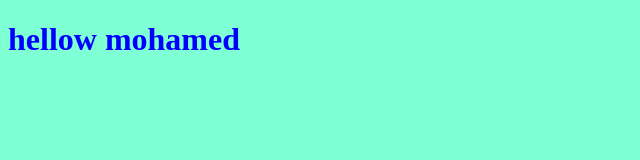
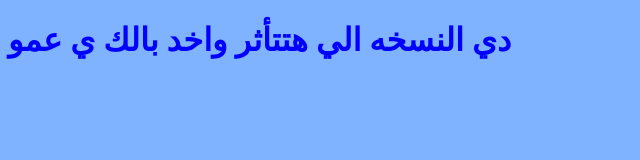
Before and after one commit to MohamedElDeeb11/myproject, a plain HTML site: page index.html in a window 1280 px wide. Shown: the whole page, without its empty margins (0-640 px from the left). Drawn offline with Linux system fonts and the light colour scheme.

Commit message:
version change

```diff
--- a/index.html
+++ b/index.html
@@ -9,7 +9,7 @@
 </head>
 
 <body>
-    <h1>hellow mohamed</h1>
+    <h1>دي النسخه الي هتتأثر واخد بالك ي عمو</h1>
     <script src="app.js"></script>
 </body>
 
--- a/style.css
+++ b/style.css
@@ -3,5 +3,5 @@ h1 {
 }
 
 body {
-    background: aquamarine;
+    background: rgb(127, 178, 255);
 }
```
